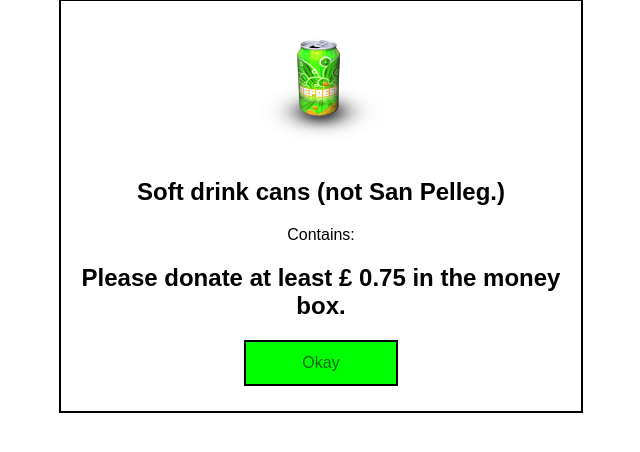
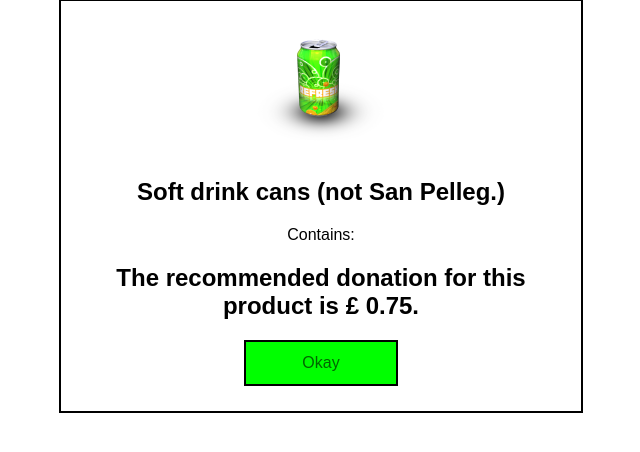
Before and after one commit to friedkiwi/oxbar, a Django app: page /buy/1/ in a window 1280 px wide. Shown: the part 81-533 px from the top of the page, without its empty margins (319-959 px from the left). Run offline with Django 3.2, Linux system fonts and the light colour scheme; data comes from the database, SQL or seed files in the repository.

Commit message:
Updated the text to match legal requirements

```diff
--- a/templates/bar/buy.html
+++ b/templates/bar/buy.html
@@ -43,7 +43,7 @@
                 {% endif %}
             </p>
 
-            <h2>Please donate at least &pound; {{ product.product_price }} in the money box.</h2>
+            <h2>The recommended donation for this product is &pound; {{ product.product_price }}.</h2>
             <div class="button green" onclick="window.location = '/buy/{{ product.id }}/confirm';">
                 Okay
             </div>
```
